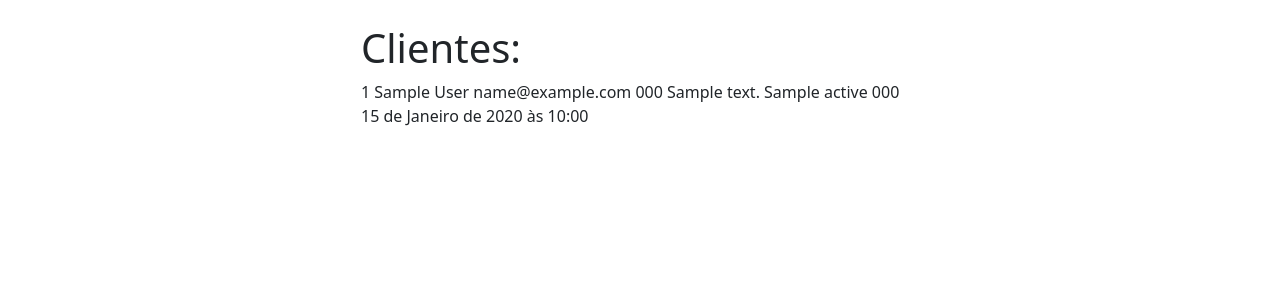
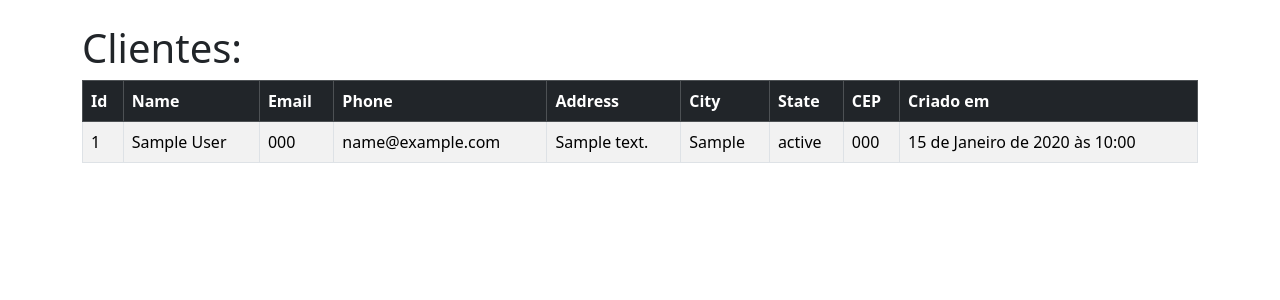
Before and after one commit to MiloVSM/DjangoCRM, a Django app: page / in a window 1280 px wide. Shown: the part 56-356 px from the top of the page. Run offline with Django 4.2, Linux system fonts and the light colour scheme; a user stored in the database is signed in; tables that the repository leaves empty hold one stand-in row (values such as "Sample post").

Commit message:
feat: add boostrap table

```diff
--- a/CRMwebsite/templates/home.html
+++ b/CRMwebsite/templates/home.html
@@ -2,25 +2,45 @@
 
 {% block content %}
 
-<div class="col-md-6 offset-md-3">
 
 {% if user.is_authenticated %}
 
 <h1>Clientes:</h1>
-{%if clientes %}
-  {% for cliente in clientes %}
-    {{ cliente.id }}
-    {{ cliente }}
-    {{ cliente.email }}
-    {{ cliente.phone }}
-    {{ cliente.address }}
-    {{ cliente.city }}
-    {{ cliente.state }}
-    {{ cliente.cep }}
-    {{ cliente.created_at }}
-    <br/>
-  {% endfor %}
-{% endif %}
+
+<table class="table table-striped table-hover table-bordered">
+  <thead class="table-dark">
+    <tr>
+      <th scope="col">Id</th>
+      <th scope="col">Name</th>
+      <th scope="col">Email</th>
+      <th scope="col">Phone</th>
+      <th scope="col">Address</th>
+      <th scope="col">City</th>
+      <th scope="col">State</th>
+      <th scope="col">CEP</th>
+      <th scope="col">Criado em</th>
+    </tr>
+  </thead>
+  <tbody>
+    {%if clientes %}
+      {% for cliente in clientes %}
+      <tr>
+        <td>{{ cliente.id }}</td>
+        <td>{{ cliente }}</td>
+        <td>{{ cliente.phone }}</td>
+        <td>{{ cliente.email }}</td>
+        <td>{{ cliente.address }}</td>
+        <td>{{ cliente.city }}</td>
+        <td>{{ cliente.state }}</td>
+        <td>{{ cliente.cep }}</td>
+        <td>{{ cliente.created_at }}</td>
+      </tr>
+      {% endfor %}
+    {% endif %}
+  </tbody>
+</table>
+
+
 
 {% else %}
 
@@ -38,8 +58,6 @@
         <button type="submit" class="btn btn-secondary">Login</button>
 </form>
 
-</div>
-
 {% endif %}
 
 {% endblock %}
```
